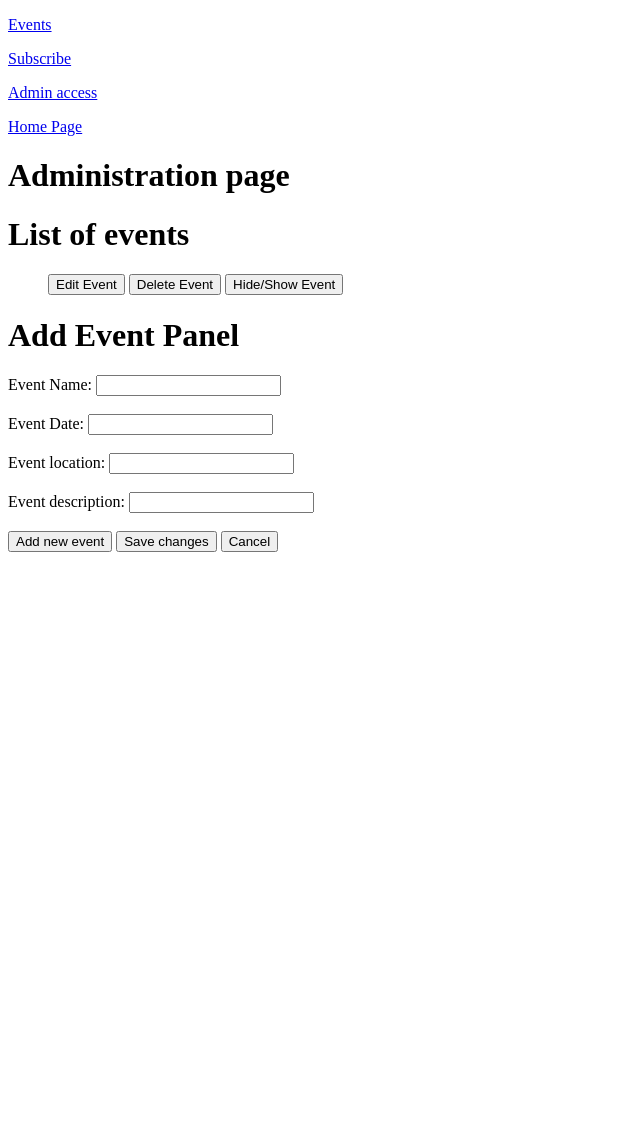
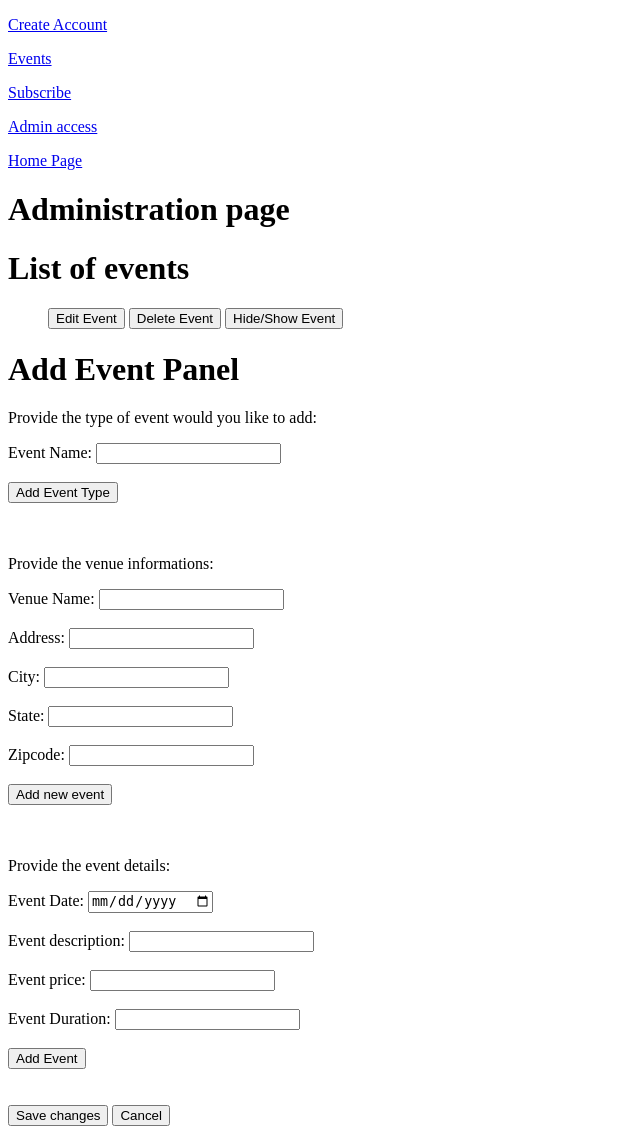
Before and after one commit to SuelenKarbivnychyy/Tampa-Tango-Calendar, a Flask app: template templates/adm.html in a window 1280 px wide. Shown: the whole page, without its empty margins (0-640 px from the left). Before the commit the page ends 552 px from the top, so only its background shows below. Run offline with Flask 3, Linux system fonts and the light colour scheme; the template is opened without the code that fills it, so the values that code supplies are empty.

Commit message:
created the logic to seed the data base with informations from the browser to user, location, events and events type table

```diff
--- a/crud.py
+++ b/crud.py
@@ -33,7 +33,8 @@ def create_event(duration, description, date, price):           #figure it out h
 
     event = Event(duration=duration,
                 description=description,
-                date=date, price=price)
+                date=date,
+                price=price)
 
     return event
 
@@ -59,7 +60,6 @@ def create_event_type(name):
 def get_event_type():
     """Return all events title"""
 
-    # return Event_type.query.get(id)
     return Event_type.query.all()
 
 
--- a/server.py
+++ b/server.py
@@ -86,6 +86,90 @@ def create_account():
 
 
 
+@app.route("/add_user_to_db", methods=["POST"])
+def add_account():
+    """Add an user account to database"""
+
+    first_name = request.form.get("firstname")
+    last_name = request.form.get("lastname")
+    email = request.form.get("email")
+    password = request.form.get("password")
+
+    new_user = crud.create_user(first_name, last_name, email, password)
+    db.session.add(new_user)
+    db.session.commit()
+
+    # print(new_user) test
+    # print(f"############### {first_name}, {last_name}, {email}, {password}") test
+    return redirect("/")
+
+
+
+
+@app.route("/adm")
+def adm_page():
+    """Display events at the adm's page"""
+
+    events_inf = Event.query.all()
+    locations_inf = Location.query.all()
+    events_type_inf = Event_type.query.all()
+    return render_template("adm.html", events_inf = events_inf, locations_inf = locations_inf, events_type_inf = events_type_inf)
+
+
+@app.route("/add_event_type", methods=["POST"])
+def add_event_type():
+    """Add a new event type to the database"""
+
+    event_name = request.form.get("event_name")
+    # print(f"########################### {event_name}")            #test
+
+    new_event_title = crud.create_event_type(event_name)
+
+    db.session.add(new_event_title)
+    db.session.commit()
+
+    # return render_template("/adm.html", event_name = event_name)
+    return redirect("/adm")
+
+
+
+@app.route("/add_event_location", methods=["POST"])
+def add_event_location():
+
+    venue = request.form.get("venue_name")
+    address = request.form.get("venue_address")
+    city = request.form.get("venue_city")
+    state = request.form.get("venue_state")
+    zipcode = request.form.get("venue_zipcode")
+
+    new_event_location = crud.create_location(venue, address, city, state, zipcode)
+
+    db.session.add(new_event_location)
+    db.session.commit()
+
+    # print(f"$$$$$$$$$$$$$$$$$$$$$$$$$$$$$ {new_event_location}")              #test
+    return redirect("/adm")
+
+
+@app.route("/add_event", methods=["POST"])
+def add_event():
+    """Add a event to the database"""
+
+    event_date = request.form.get("event_date")
+    event_description = request.form.get("description")
+    event_price = request.form.get("price")
+    event_duration = request.form.get("event_duration")
+
+    new_event = crud.create_event(event_date, event_description, event_price, event_duration)
+
+    db.session.add(new_event)
+    db.session.commit()
+
+    return redirect("/adm")
+    # return render_template("/adm.html", event_date = event_date,
+    #                                     description = event_description,
+    #                                     price = event_price,
+    #                                     event_duration= event_duration)
 
 
 
@@ -93,30 +177,6 @@ def create_account():
 
 
 
-
-
-
-
-
-
-
-
-
-
-
-
-
-
-
-
-
-# @app.route("/adm")
-# def adm_page():
-
-#     events_inf = Event.query.all()
-#     locations_inf = Location.query.all()
-#     events_type_inf = Event_type.query.all()
-#     return render_template("adm.html", events_inf = events_inf, locations_inf = locations_inf, events_type_inf = events_type_inf)
 
 
 # @app.route("/subscribe")
--- a/templates/adm.html
+++ b/templates/adm.html
@@ -16,28 +16,61 @@
     {% for event in events_inf %}
     <li>Event name: {{event.event_type.name}}</li>
     {% endfor%}
-    <input type="submit" value="Edit Event">
-    <input type="submit" value="Delete Event">
-    <input type="submit" value="Hide/Show Event">
+    <input type="submit" value="Edit Event" id="edit-event">
+    <input type="submit" value="Delete Event" id="delete-event">
+    <input type="submit" value="Hide/Show Event" id="display-hide">
 </ul>
 
 <h1>Add Event Panel</h1>
-<form action = "/add_event">
+
+<p>Provide the type of event would you like to add:</p>
+<form action = "/add_event_type" method="POST">
     <label for="event_name_input">Event Name:</label>
     <input type="text" name="event_name" id = "event_name_input">
     <br><br>
+    <input type="submit" value="Add Event Type" id="add_event_type">
+</form> <br><br>
+
+<p>Provide the venue informations:</p>
+<form action = "/add_event_location" method="POST">
+    <label for="venue_input">Venue Name:</label>
+    <input type="text" name="venue_name" id="venue_input">
+    <br><br>
+    <label for="address_input">Address:</label>
+    <input type="text" name="venue_address" id="address_input">
+    <br><br>
+    <label for="city_input">City:</label>
+    <input type="text" name="venue_city" id="city_input">
+    <br><br>
+    <label for="state_input">State:</label>
+    <input type="text" name="venue_state" id="state_input">
+    <br><br>
+    <label for="zipcode_input">Zipcode:</label>
+    <input type="text" name="venue_zipcode" id="zipcode_input">
+    <br><br>
+    <input type="submit" value="Add new event" id="add_event_location">
+</form> <br><br>
+
+<p>Provide the event details:</p>
+<form action = "/add_event_type" method="POST">
     <label for="date_input">Event Date:</label>
-    <input type="text" name="event_date" id = "date_input">
-    <br><br>
-    <label for="location_input">Event location:</label>
-    <input type="text" name="event_location" id = "event_location_input">
+    <input type="date" name="event_date" id = "date_input">
     <br><br>
     <label for="description_input">Event description:</label>
     <input type="text" name="description" id="description_input">
     <br><br>
-    <input type="submit" value="Add new event">
-    <input type="submit" value="Save changes">
-    <input type="submit" value="Cancel">
+    <label for="price_input">Event price:</label>
+    <input type="number" name="price" id="price_input">
+    <br><br>
+    <label for="duration_input">Event Duration:</label>
+    <input type="number" name="event_duration" id="duration_input">
+    <br><br>
+    <input type="submit" value="Add Event" id="add_event_description">
+</form>  <br><br>
+
+
+    <input type="submit" value="Save changes" id="save-changes">
+    <input type="submit" value="Cancel" id="cancel">
 
 {% endblock %}
 
--- a/templates/base.html
+++ b/templates/base.html
@@ -6,11 +6,12 @@
 </head>
 <body>
 
-  <form action = "/users" method="POST">
-    <p><a href="/events" name="events">Events</a></p>
-    <p><a href="/subscribe" name="subscribe">Subscribe</a></p>
-    <p><a href="/adm" name="adm">Admin access</a></p>
-    <p><a href="/" name="homepage">Home Page</a></p>
+
+  <p><a href="/create_account" name ="account">Create Account</a></p>
+  <p><a href="/events" name="events">Events</a></p>
+  <p><a href="/subscribe" name="subscribe">Subscribe</a></p>
+  <p><a href="/adm" name="adm">Admin access</a></p>
+  <p><a href="/" name="homepage">Home Page</a></p>
 
 
   {% block body %}
--- a/templates/create_account.html
+++ b/templates/create_account.html
@@ -6,7 +6,7 @@
 
 <h1>Create an account</h1>
 
-<form action ="/create_account" method = "POST">
+<form action ="/add_user_to_db" method = "POST">
 <p>
     <label for="firstname-input">First Name:</label>
     <input type="text" name="firstname" id = "firstname-input">
@@ -27,7 +27,7 @@
 </p>
 
 <p>
-  <input type="submit" value = "Create Account">
+  <input type="submit" value = "Create Account" id="create_account">
 </p>
 
 </form>
```
Also changed, not shown: static/browser_data.js (+12 -0 lines).
